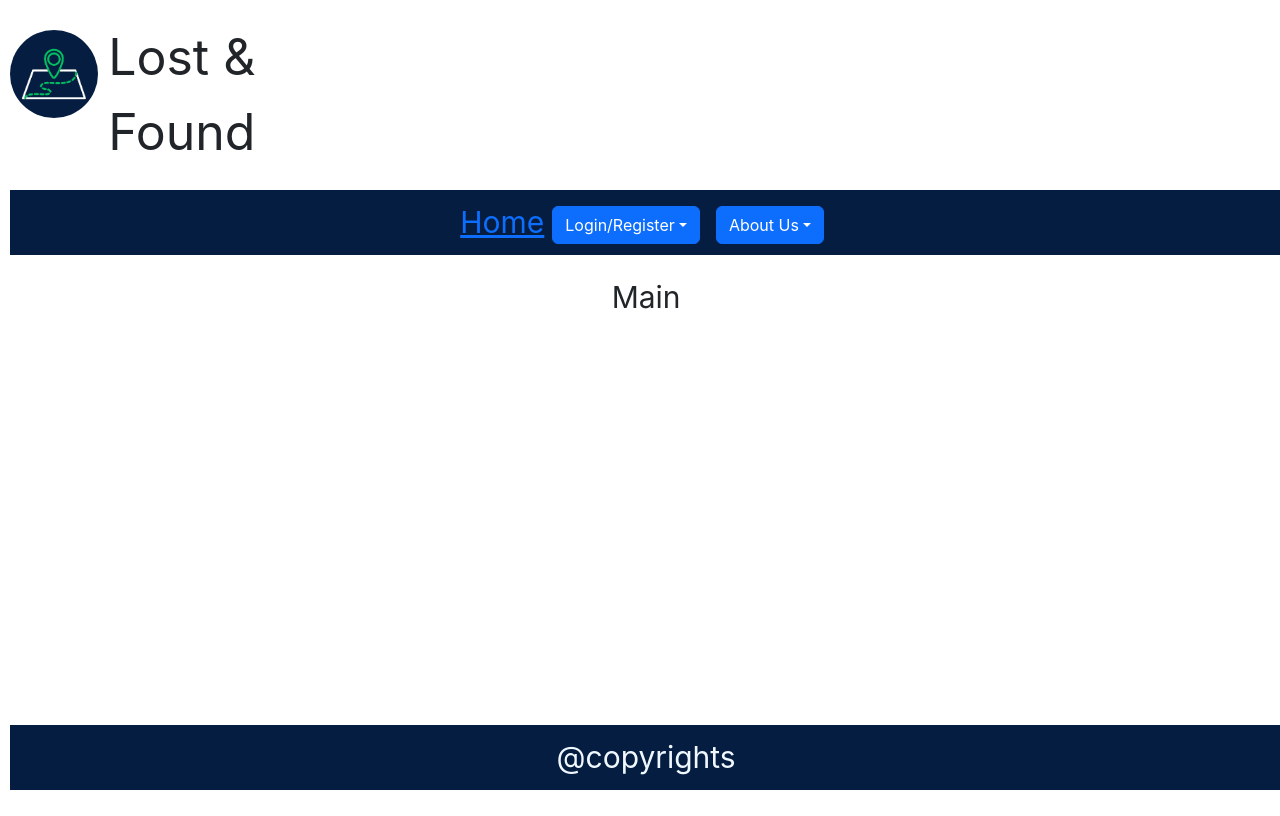
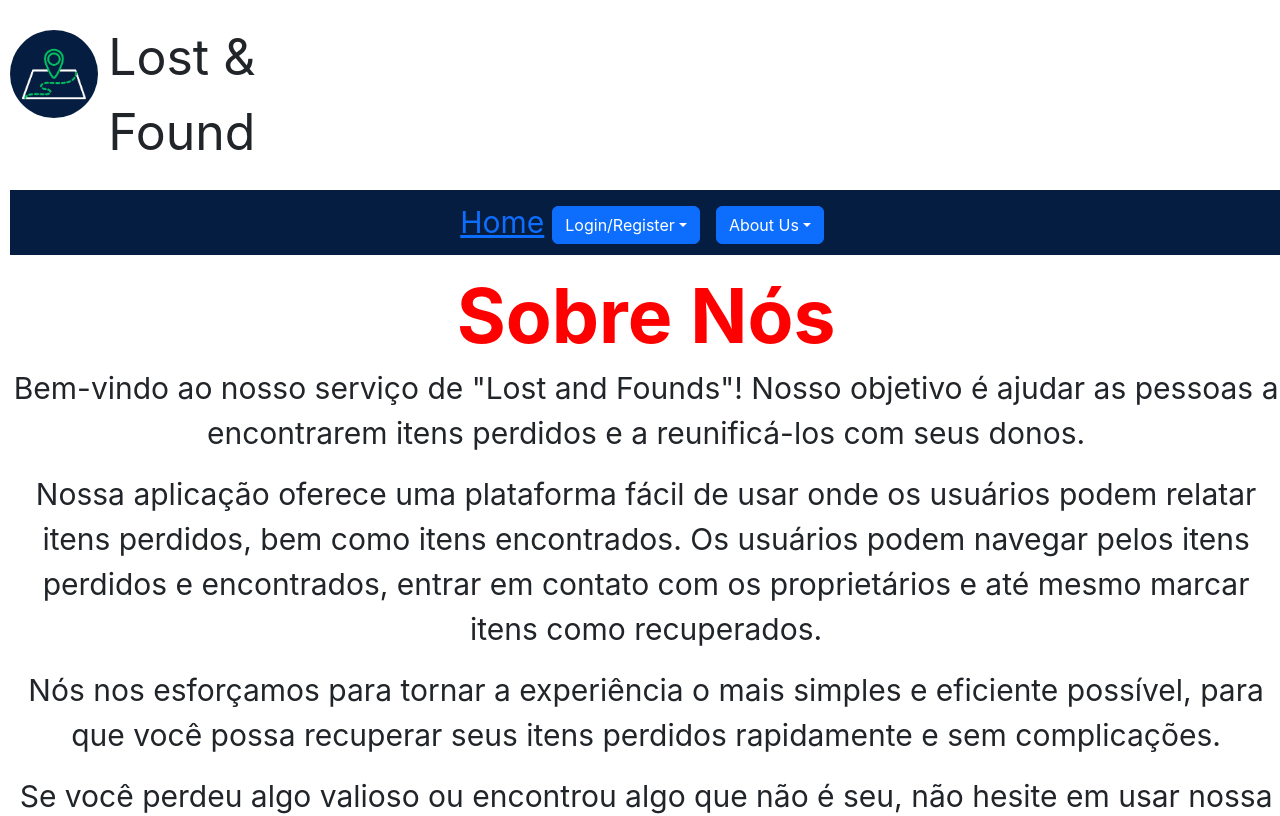
Before and after one commit to Johnyzao/projeto-lti, a React (Create React App) app in the folder client/: page /AboutUs in a window 1280 px wide. Shown: the top 816 px of the page. Built offline with nearby package versions, Linux system fonts and the light colour scheme; the HTML template or start-up script is replaced by a standard one.

Commit message:
about e contact

```diff
--- a/client/src/App.js
+++ b/client/src/App.js
@@ -11,7 +11,8 @@ import {
 import Home from './Components/Home';
 import Login from './Components/Login';
 import Register from './Components/Register';
-
+import AboutUs from "./Components/AboutUs";
+import Contacts from "./Components/Contacts";
 
 function App() {
   return (
@@ -37,8 +38,8 @@ function App() {
         </Dropdown.Toggle>
 
         <Dropdown.Menu>
-          <Dropdown.Item href="/login">About Us</Dropdown.Item>
-          <Dropdown.Item href="/register">Contacts</Dropdown.Item>
+          <Dropdown.Item href="/AboutUs">About Us</Dropdown.Item>
+          <Dropdown.Item href="/Contacts">Contacts</Dropdown.Item>
         </Dropdown.Menu>
       </Dropdown>
       </div>
@@ -53,6 +54,8 @@ function App() {
           <Route path="/" element={<Home />} />
           <Route path="/login" element={<Login />} />
           <Route path="/register" element={<Register />} />
+            <Route path="/AboutUs" element={<AboutUs />} />
+            <Route path="/Contacts" element={<Contacts/>} />
         </Routes>
       </Router>
     </div>
--- /dev/null
+++ b/client/src/Components/AboutUs.js
@@ -0,0 +1,18 @@
+import React, { Component } from 'react';
+import './CSS/App.css'; // Importe o arquivo de estilos específico para esta página
+
+class AboutUs extends Component {
+    render() {
+        return (
+            <div className='item3'>
+                <h1>Sobre Nós</h1>
+                <p>Bem-vindo ao nosso serviço de "Lost and Founds"! Nosso objetivo é ajudar as pessoas a encontrarem itens perdidos e a reunificá-los com seus donos.</p>
+                <p>Nossa aplicação oferece uma plataforma fácil de usar onde os usuários podem relatar itens perdidos, bem como itens encontrados. Os usuários podem navegar pelos itens perdidos e encontrados, entrar em contato com os proprietários e até mesmo marcar itens como recuperados.</p>
+                <p>Nós nos esforçamos para tornar a experiência o mais simples e eficiente possível, para que você possa recuperar seus itens perdidos rapidamente e sem complicações.</p>
+                <p>Se você perdeu algo valioso ou encontrou algo que não é seu, não hesite em usar nossa aplicação para ajudar a resolver o problema!</p>
+            </div>
+        );
+    }
+}
+
+export default AboutUs;
--- /dev/null
+++ b/client/src/Components/Contacts.js
@@ -0,0 +1,18 @@
+import React, { Component } from 'react';
+import { Link } from 'react-router-dom';
+import './CSS/App.css';
+
+
+class Contacts extends Component {
+    render() {
+        return (
+            <>
+                <div className='item3'>
+                    <p>Esta é a página de contactos.</p>
+                </div>
+            </>
+        );
+    }
+}
+
+export default Contacts;
```
